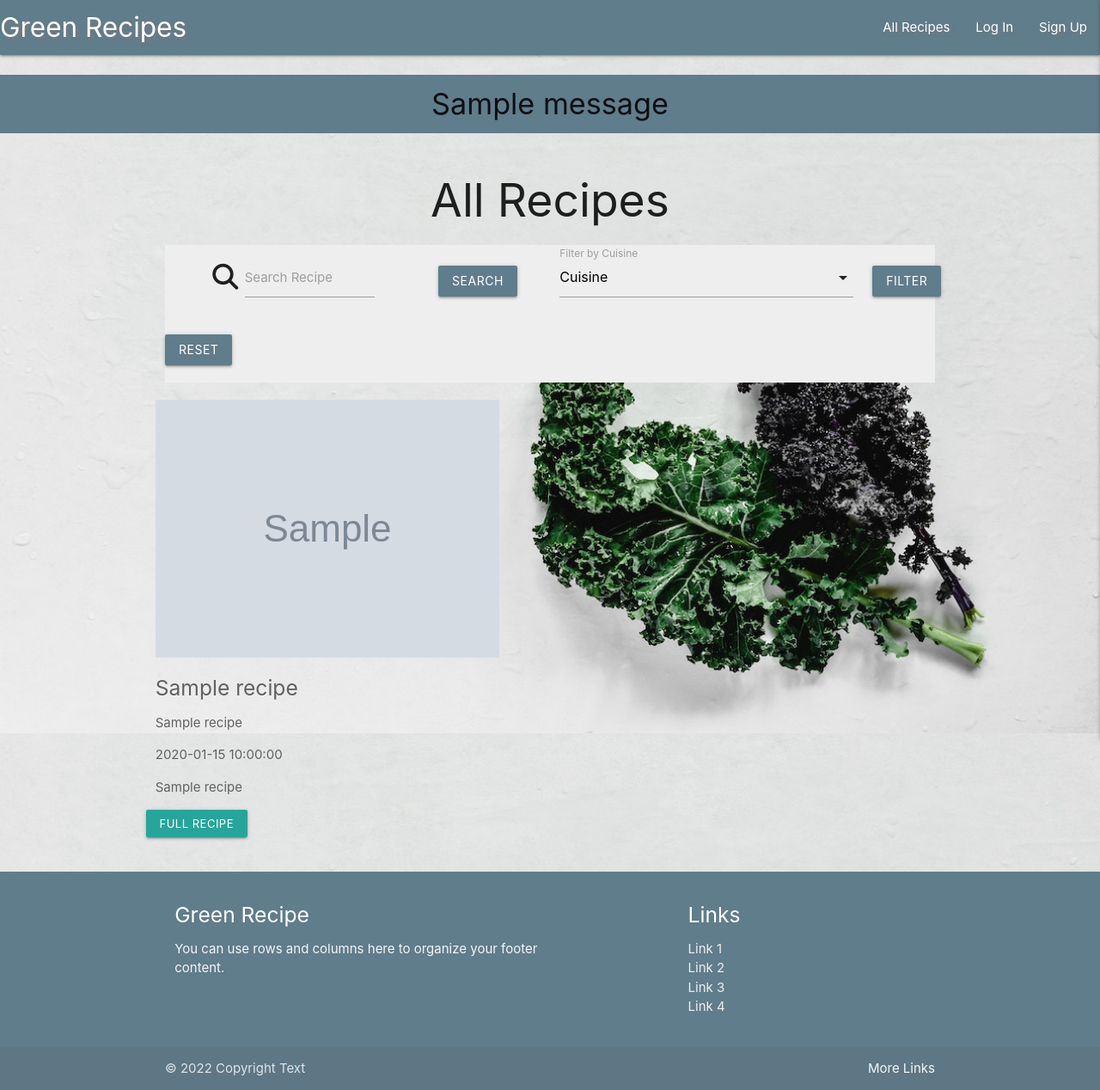
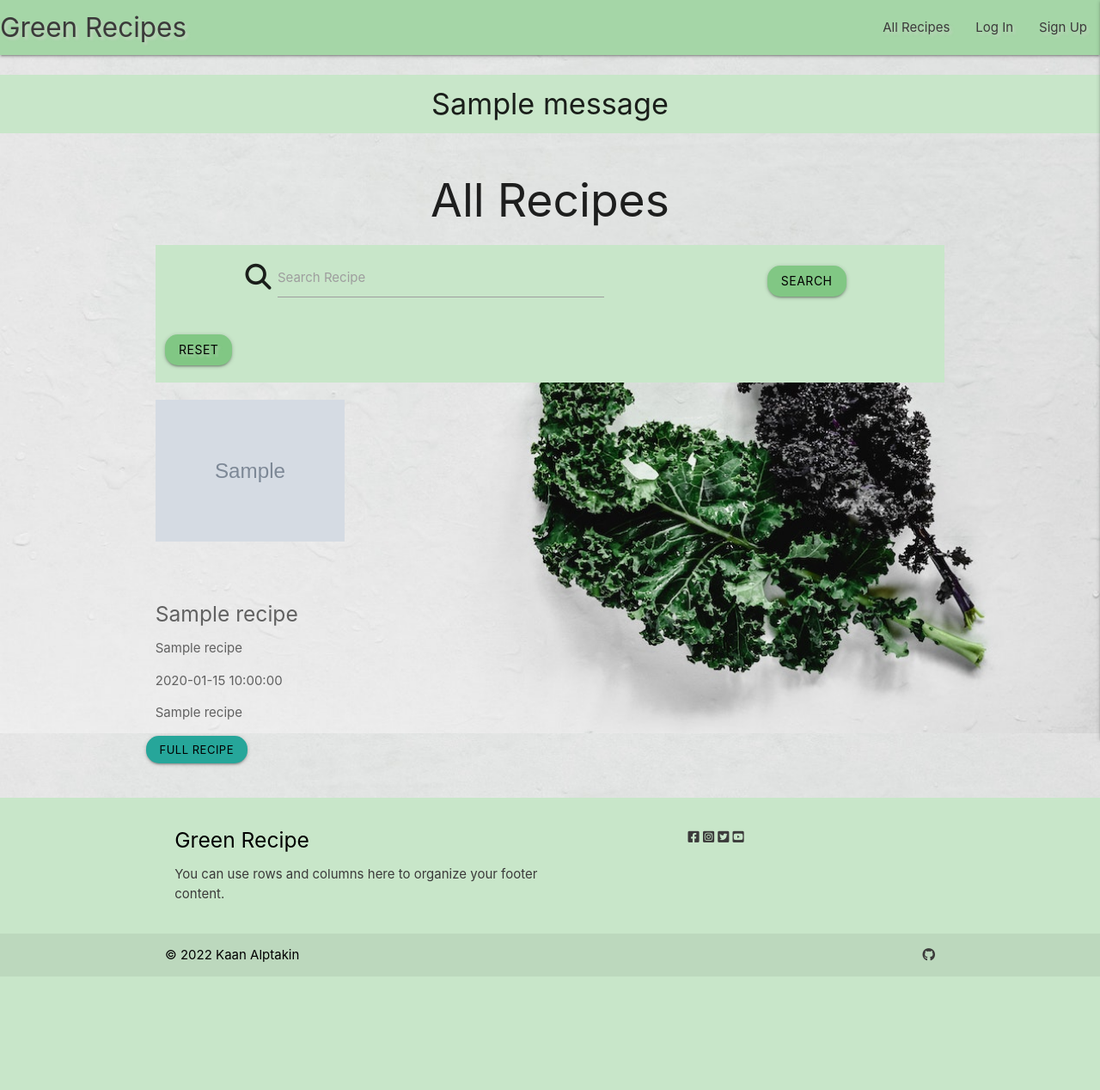
Before and after one commit to kaanalptkn/myrecepie.ka3, a Flask app: page /search in a window 1280 px wide. Shown: the whole page at 86% size. After the commit the page ends 1136 px from the top, so only its background shows below. Run offline with Flask 2, Linux system fonts and the light colour scheme; grey boxes marked "Sample" are stand-in pictures; one stand-in notice (Sample message) is shown; a database or web service that is not in the repository returns one stand-in record (values such as "Sample title"); some libraries are stand-ins or nearby versions.

Commit message:
Tidy up the all pages

```diff
--- a/app.py
+++ b/app.py
@@ -52,6 +52,7 @@ def search():
         recipes=recipes,
         cuisines=cuisines)
 
+
 @app.route("/signup", methods=["GET", "POST"])
 def signup():
     """
@@ -84,6 +85,7 @@ def signup():
 
     return render_template("signup.html")
 
+
 @app.route("/login", methods=["GET", "POST"])
 def login():
     if request.method == "POST":
@@ -93,13 +95,11 @@ def login():
             if check_password_hash(
                 existing_user["password"], request.form.get("password")):
                 session["user"] = request.form.get("username").lower()
-                flash("Welcome {}".format(
-                    request.form.get("usernme")))
+                flash("Welcome " + session["user"].format(request.form.get("usernme")))
                 return redirect(
-                    url_for("my_recipes",
-                    username=session["user"]))
+                    url_for("my_recipes", username=session["user"]))
             else:
-                #invaild password match
+                # invaild password match
                 flash("Incorrect Username and/or Password")
                 return redirect(url_for("login"))
 
@@ -107,7 +107,6 @@ def login():
             # username doesn't exist
             flash("Incorrect Username and/or Password")
             return redirect("login")
-
     return render_template("login.html")
 
 
@@ -128,19 +127,26 @@ def my_recipes(username):
             username=username,
             recipes=recipes)
 
+
+
+
+
 @app.route("/recipe/<recipe_id>")
 def recipe(recipe_id):
     """
     It displays full recipe
     """
-
     recipe = mongo.db.recipes.find_one({"_id": ObjectId(recipe_id)})
     categories = mongo.db.categories.find().sort("category_name")
     cuisines = mongo.db.cuisine.find().sort("cuisine_name", 1)
-    allergens = list(mongo.db.allergen.find().sort("allergen_name", 1))
+    allergens = mongo.db.allergen.find().sort("allergen_name", 1)
 
-    return render_template("recipe.html", recipe=recipe, categories=categories, cuisine=cuisines, allergen=allergens)
-
+    return render_template(
+        "recipe.html",
+        recipe=recipe,
+        categories=categories,
+        cuisine=cuisines,
+        allergens=allergens)
 
 
 @app.route("/logout")
@@ -148,6 +154,7 @@ def logout():
     flash("You have been logged out")
     session.pop("user")
     return redirect("login")
+
 
 @app.route("/add_recipe", methods=["GET", "POST"])
 def add_recipe():
@@ -171,14 +178,13 @@ def add_recipe():
 
         }
 
-
         mongo.db.recipes.insert_one(recipe)
         flash("Recipe succesfully created!")
         return redirect(url_for("get_categories"))
     recipes = mongo.db.recipes.find().sort("recipe_name")
     categories = mongo.db.categories.find().sort("category_name")
     cuisines = mongo.db.cuisine.find().sort("cuisine_name", 1)
-    allergens = list(mongo.db.allergen.find().sort("allergen_name", 1))
+    allergens = mongo.db.allergen.find().sort("allergen_name", 1)
 
     return render_template(
         "add_recipes.html",
@@ -186,6 +192,7 @@ def add_recipe():
         categories=categories,
         cuisines=cuisines,
         allergens=allergens)
+
 
 @app.route("/edit_recipes/<recipe_id>", methods=["GET", "POST"])
 def edit_recipe(recipe_id):
@@ -227,6 +234,7 @@ def edit_recipe(recipe_id):
             cuisines=cuisines,
             allergens=allergens)
 
+
 @app.route("/delete_recipe/<recipe_id>")
 def delete_recipe(recipe_id):
     """
--- a/static/css/style.css
+++ b/static/css/style.css
@@ -1,5 +1,5 @@
 .text-shadow {
-    text-shadow: 3px 3px 3px rgba(133, 118, 118, 0.5);
+    text-shadow: 3px 3px 3px rgba(217, 211, 211, 0.5);
 }
 
 .signup {
@@ -16,4 +16,41 @@ body {
     background-position: center;
     background-repeat: no-repeat;
     background-attachment: fixed;
+    background-color: transparent;
 }
+
+nav ul a,
+nav .brand-logo,
+.page-footer,
+.fab {
+    color: rgb(59, 58, 58);
+}
+
+.green.lighten-2 {
+    color: black;
+}
+
+ul:not(.browser-default)>li {
+    display: initial;
+}
+
+#full_recipe {
+    margin: 20px;
+}
+
+.button {
+    border-radius: 15px;
+}
+
+.add_recipe-background {
+    background-color: whitesmoke;
+}
+
+img {
+    max-width: 100%;
+    max-height: 100%;
+}
+.img {
+    height: 220px;
+    width: 220px;
+}
--- a/templates/base.html
+++ b/templates/base.html
@@ -15,7 +15,7 @@
 <body>
     <header>
         <!--Top nav-->
-        <nav class="nav-extended text-shadow blue-grey">
+        <nav class="nav-extended text-shadow green lighten-3">
             <div class="nav-wrapper">
               <a href="{{ url_for('get_categories') }}" class="brand-logo">Green Recipes</a>
               <a href="#" data-target="mobile-demo" class="sidenav-trigger right"><i class="fas fa-bars"></i></a>
@@ -53,7 +53,7 @@
             {% if messages %}
                 {% for message in messages %}
                     <div class="row flashes">
-                        <h4 class="blue-grey center-align">{{ message }}</h4>
+                        <h4 class="green lighten-4 center-align">{{ message }}</h4>
                     </div>
                 {% endfor %}
             {% endif %}
@@ -63,28 +63,31 @@
 
     {% block content %}
     {% endblock %}
-    <footer class="page-footer blue-grey">
+    <footer class="page-footer green lighten-4">
       <div class="container">
-          <div class="row">
+        <div class="row foot-wraper">
           <div class="col l6 s12">
-              <h5 class="white-text">Green Recipe</h5>
-              <p class="grey-text text-lighten-4">You can use rows and columns here to organize your footer content.</p>
+            <h5><a class="black-text" href="{{ url_for('get_categories') }}">Green Recipe</a></h5>
+            <p>You can use rows and columns here to organize your footer content.</p>
           </div>
           <div class="col l4 offset-l2 s12">
-              <h5 class="white-text">Links</h5>
-              <ul>
-                <li><a class="grey-text text-lighten-3" href="#!">Link 1</a></li>
-                <li><a class="grey-text text-lighten-3" href="#!">Link 2</a></li>
-                <li><a class="grey-text text-lighten-3" href="#!">Link 3</a></li>
-                <li><a class="grey-text text-lighten-3" href="#!">Link 4</a></li>
+            <ul class="black-text text-lighten-4">
+              <li><a href="https://www.facebook.com/" target=_blank><i class="fab fa-facebook-square"></i></a>
+              </li>
+              <li><a href="https://www.instagram.com/" target="_blank"><i
+                          class="fab fa-instagram-square"></i></a></li>
+              <li><a href="https://twitter.com/?lang=en" target="_blank"><i
+                          class="fab fa-twitter-square"></i></a></li>
+              <li><a href="https://www.youtube.com/" target="_blank"><i class="fab fa-youtube-square"></i></a>
+              </li>
             </ul>
           </div>
         </div>
       </div>
       <div class="footer-copyright">
-          <div class="container">
-          © 2022 Copyright Text
-          <a class="grey-text text-lighten-4 right" href="#!">More Links</a>
+        <div class="container black-text text-lighten-4">
+        © 2022 Kaan Alptakin
+        <a class="black-text text-lighten-4 right" href="https://github.com/kaanalptkn?tab=repositories"><i class="fab fa-github"></i></a>
         </div>
       </div>
     </footer>
--- a/templates/categories.html
+++ b/templates/categories.html
@@ -5,35 +5,20 @@
 
 <div class="container col s12 m10 offset-m1 grey lighten-3 content-container">
     <div class="row">
-        <form action="{{ url_for('search') }}" method="POST" class="col s12">
+        <form action="{{ url_for('search') }}" method="POST" class="col s12 green lighten-4">
           <div class="row">
-                <div class="row valign-wrapper center-align col m6">
+                <div class="row valign-wrapper center-align col m12">
                     <div class="input-field col s12 m6">
                         <i class="fas fa-search prefix text-darken-3"></i>
                         <input type="text" name="query" id="query" minlength="2" class="validate">
                         <label for="query">Search Recipe</label>
                     </div>
-                    <div class="col s5 m4">
-                        <button class="btn waves-effect waves-light blue-grey submit-btn mt-20 " type="submit" id="recipe-search-btn">search</button>
+                    <div class="col s6 m4">
+                        <button class="btn waves-effect waves-light green lighten-2 submit-btn mt-20 button" type="submit" id="recipe-search-btn">search</button>
                     </div>
                 </div>
-                <div class=" row valign-wrapper col m6">
-                    <div class="input-field col s12" id="cuisine-select">
-                        <select id="cuisine-filter" name="cuisine_select">
-                            <option value="" disabled selected>Cuisine</option>
-                            {% for cuisine in cuisines %}
-                                <option type="text" name="query" id="query" value="{{ cuisine.cuisine_name }}">{{ cuisine.cuisine_name }}</option>
-                            {% endfor %}
-                        </select>
-                        <label for="query">Filter by Cuisine</label>
-                    </div>
-                    <div class="col s5 m2">
-                        <button class="btn waves-effect waves-light blue-grey submit-btn mt-20"  type="submit" id="cusine-filter-btn">filter</button>
-                    </div>
-                </div>
-
-                <div class="col s7 m4">
-                    <a href="{{ url_for('get_categories') }}"  class=" blue-grey btn text-shadow">Reset</a>
+                <div class="col s6 m4">
+                    <a href="{{ url_for('get_categories') }}"  class=" green lighten-2 btn text-shadow button">Reset</a>
                 </div>
           </div>
         </form>
@@ -56,10 +41,10 @@
             </div>
             <div class="card-action">
                 <div class="row">
-                    <a href="{{ url_for('recipe', recipe_id=recipe._id) }}" class="waves-effect waves-light btn-small m-4">Full Recipe</a>
+                    <a href="{{ url_for('recipe', recipe_id=recipe._id) }}" class="waves-effect waves-light black-text btn-small m-4 button">Full Recipe</a>
                  {% if session.user|lower == recipe.created_by|lower %}
-                    <a href="{{ url_for('edit_recipe', recipe_id=recipe._id) }}" class="btn-small green lighten-2 accent-4">Edit</a>
-                    <a href="{{ url_for('delete_recipe', recipe_id=recipe._id) }}" class="btn-small  red lighten-1 accent-4">Delete</a>
+                    <a href="{{ url_for('edit_recipe', recipe_id=recipe._id) }}" class="btn-small green lighten-2 accent-4 button">Edit</a>
+                    <a href="{{ url_for('delete_recipe', recipe_id=recipe._id) }}" class="btn-small black-text red lighten-1 accent-4 button">Delete</a>
                 {% endif %}
                 </div>
 
@@ -68,7 +53,7 @@
    </div>
 </div>
 {% else %}
-    <h3 class="center-align white-text">No Result Found <i class="far fa-sad-cry"></i></h3>
+    <h3 class="center-align black-text">No Result Found <i class="far fa-sad-cry"></i></h3>
 {% endif %}
 
 {% endblock %}
--- a/templates/edit_recipe.html
+++ b/templates/edit_recipe.html
@@ -5,7 +5,7 @@
     <h3>Edit Recipes</h3>
 
 
-    <div class="container col s12 m10 offset-m1 black lighten-3 content-container" id="login-form">
+    <div class="container col s12 m10 offset-m1 lighten-3 content-container" id="login-form">
         <div class="row">
 
             <form class="col s12 m8 offset-m2" method="POST" action="{{ url_for('edit_recipe', recipe_id=recipe._id) }}">
@@ -128,9 +128,9 @@
                     </div>
                 </div>
 
-                    <button class="btn waves-effect waves-light green  submit-btn" type="submit" name="action">Save Changes<i class="fas fa-sign-in-alt"></i>
+                    <button class="btn waves-effect waves-light green  submit-btn button" type="submit" name="action">Save Changes<i class="fas fa-sign-in-alt"></i>
                     </button>
-                    <a href="{{ url_for('get_categories') }}" class="waves-effect waves-light btn red submit-btn mt-20">Cancel</a>
+                    <a href="{{ url_for('get_categories') }}" class="waves-effect waves-light btn red submit-btn mt-20 button">Cancel</a>
 
                 </div>
 
```
Also changed, not shown: templates/add_recipes.html (+9 -9 lines), templates/login.html (+5 -5 lines), templates/my_recipes.html (+12 -9 lines), templates/recipe.html (+11 -11 lines), templates/signup.html (+6 -6 lines). Lines whose indentation alone changed are shown as unchanged.
